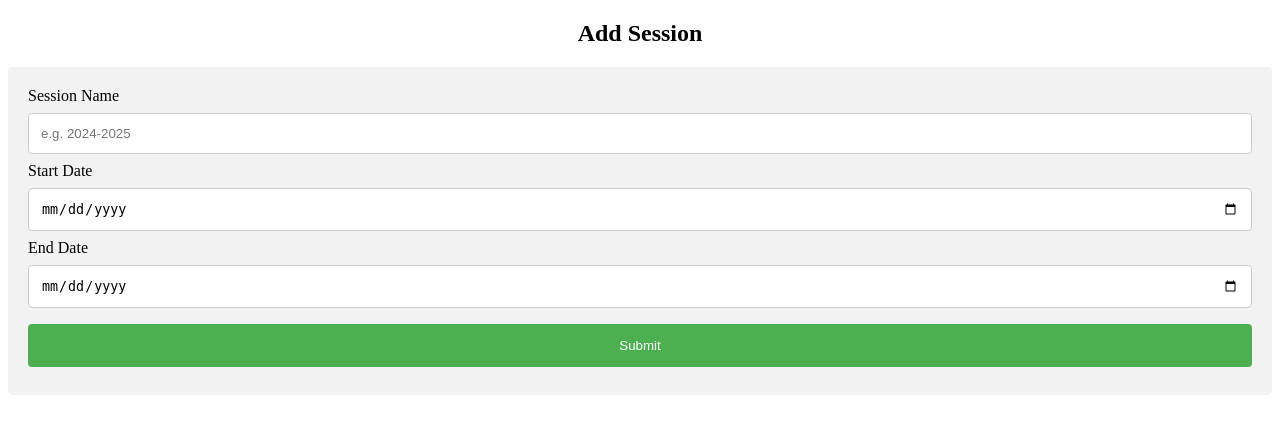
After one commit to RAKIB6348/django-project, a Django app: page /academic/add-session/ in a window 1280 px wide. The commit adds this page. Shown: the top 434 px of the page. Run offline with Django 5.2, Linux system fonts and the light colour scheme.

Commit message:
create session page and urls

```diff
--- /dev/null
+++ b/academics/session_views.py
@@ -0,0 +1,12 @@
+from django.shortcuts import render
+
+
+def add_session(request):
+
+    return render(request, 'academic/session/add_session.html')
+
+
+
+def session_list(request):
+
+    return render(request, 'academic/session/list.html')
--- a/academics/urls.py
+++ b/academics/urls.py
@@ -1,8 +1,13 @@
 from django.urls import path
 from academics.views import *
+from academics.session_views import *
 
 
 urlpatterns = [
     path('add-class/', add_class, name='add_class'),
     path('class-list/', class_list, name='class_list'),
+
+    # session urls
+    path('add-session/', add_session, name='add_session'),
+    path('session-list/', session_list, name='session_list'),
 ]
--- /dev/null
+++ b/templates/academic/session/add_session.html
@@ -0,0 +1,56 @@
+<!DOCTYPE html>
+<html>
+<style>
+form {
+  border-radius: 5px;
+  background-color: #f2f2f2;
+  padding: 20px;
+}
+
+label {display: block;}
+
+input[type=text], input[type=date], select {
+  width: 100%;
+  padding: 12px;
+  margin: 8px 0;
+  display: inline-block;
+  border: 1px solid #ccc;
+  border-radius: 4px;
+  box-sizing: border-box;
+}
+
+input[type=submit] {
+  width: 100%;
+  background-color: #4CAF50;
+  color: white;
+  padding: 14px;
+  margin: 8px 0;
+  border: none;
+  border-radius: 4px;
+  cursor: pointer;
+}
+
+input[type=submit]:hover {
+  background-color: #45a049;
+}
+</style>
+<body>
+
+<center><h2>Add Session</h2>
+</center>
+<form action="/action_page.php">
+
+  <label for="session_name">Session Name</label>
+  <input type="text" id="session_name" name="session_name" placeholder="e.g. 2024-2025">
+
+  <label for="start_date">Start Date</label>
+  <input type="date" id="start_date" name="start_date">
+
+  <label for="end_date">End Date</label>
+  <input type="date" id="end_date" name="end_date">
+
+  <input type="submit" value="Submit">
+</form>
+
+</body>
+</html>
--- a/templates/includes/sidebar.html
+++ b/templates/includes/sidebar.html
@@ -46,7 +46,7 @@
                 <li class="submenu">
                     <a href="#"><i class="fas fa-building"></i> <span> Classes</span> <span class="menu-arrow"></span></a>
                     <ul>
-                        <li><a href="#">Class List</a></li>
+                        <li><a href="{% url 'class_list' %}">Class List</a></li>
                         <li><a href="{% url 'add_class' %}">Add Class</a></li>
                         <li><a href="#">Class Edit</a></li>
                     </ul>
@@ -64,8 +64,8 @@
                 <li class="submenu">
                     <a href="#"><i class="fas fa-book-reader"></i> <span> Sessions</span> <span class="menu-arrow"></span></a>
                     <ul>
-                        <li><a href="#">Sessions List</a></li>
-                        <li><a href="#">Sessions Add</a></li>
+                        <li><a href="{% url 'session_list' %}">Sessions List</a></li>
+                        <li><a href="{% url 'add_session' %}">Sessions Add</a></li>
                         <li><a href="#">Sessions Edit</a></li>
                     </ul>
                 </li>
```
Also changed, not shown: templates/academic/session/list.html (added, +44 -0 lines), db.sqlite3.
